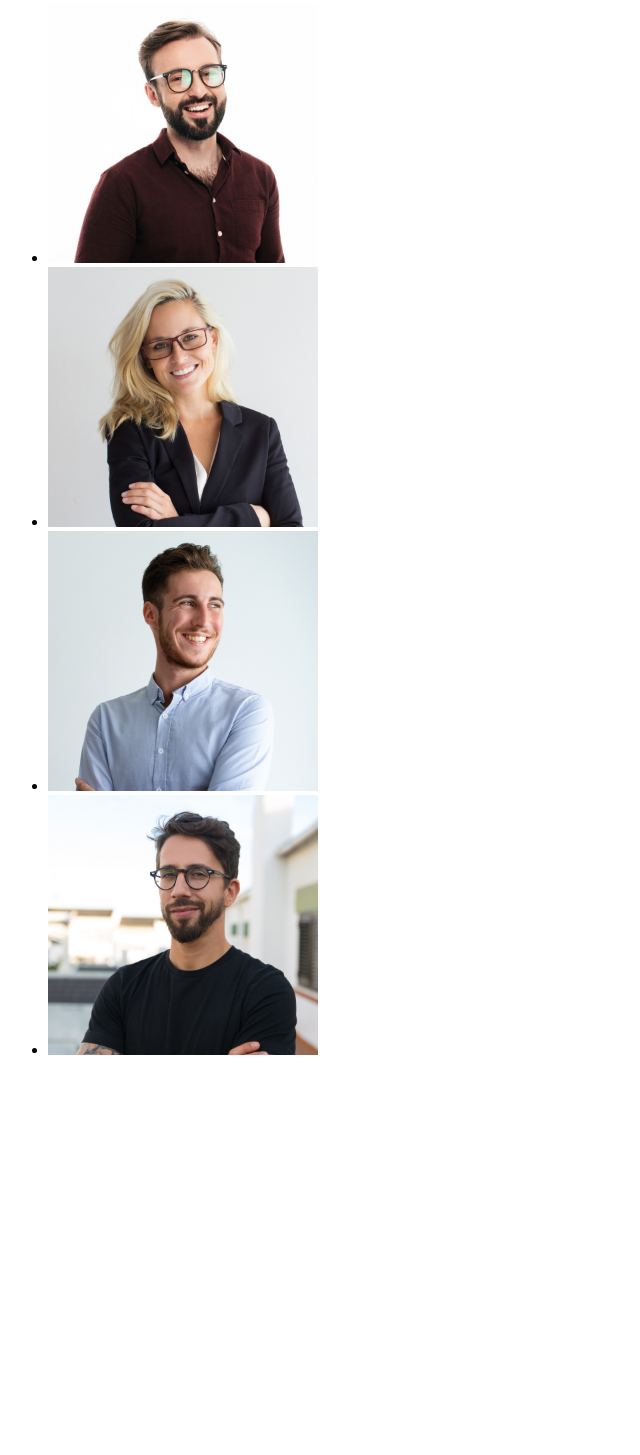
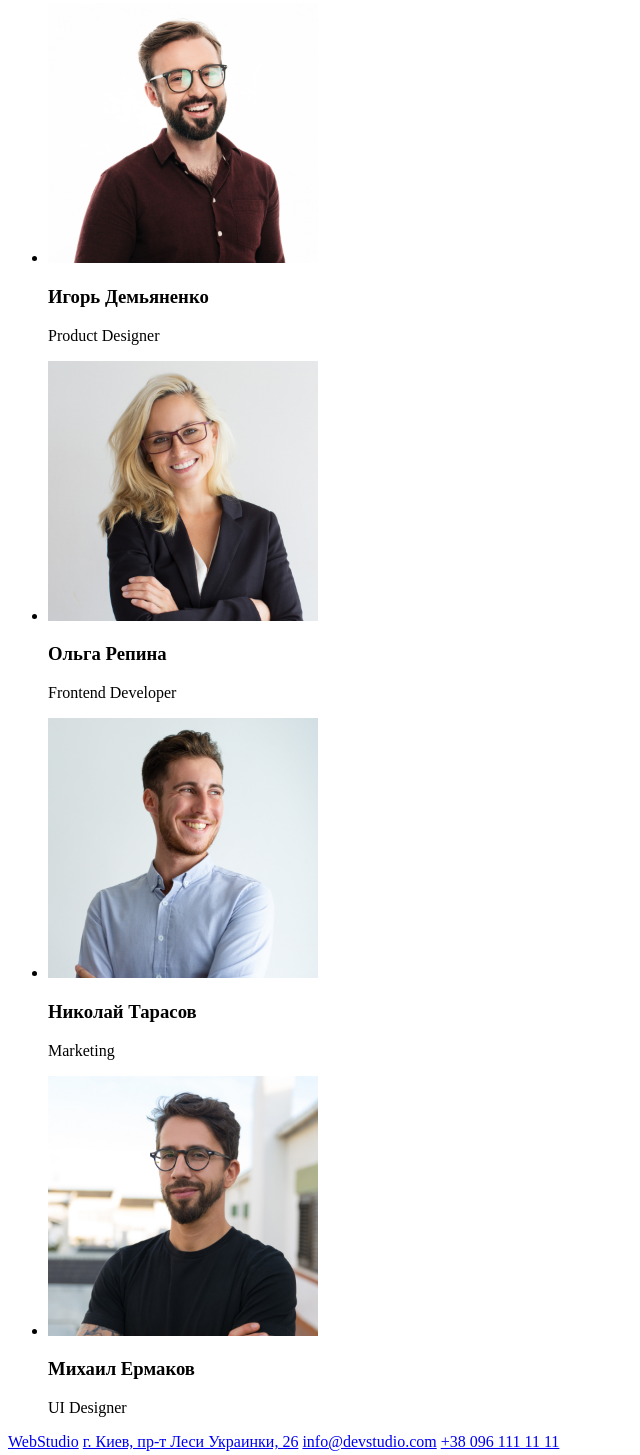
Before and after one commit to Dizik0/home-work, a plain HTML site: page index.html in a window 1280 px wide. Shown: the part 1466-2921 px from the top of the page, without its empty margins (0-640 px from the left). Before the commit the page ends 2541 px from the top, so only its background shows below. Drawn offline with Linux system fonts and the light colour scheme.

Commit message:
100%
готово

```diff
--- a/index.html
+++ b/index.html
@@ -12,7 +12,7 @@
             <a href="./"><span>Web</span>Studio</a>
             <a href="#">Студия</a>
             <a href="#">Портфолио</a>
-            <a href="#">Контакты</a>
+            <a href="#contact">Контакты</a>
         </nav>
         <a href="mailto:info@devstudio.com">info@devstudio.com</a>
         <a href="tel:+380961111111">+38 096 111 11 11</a>
@@ -51,11 +51,33 @@
     <section>
         <h2>Наша команда</h2>
         <ul>
-            <li><img src="photo/team/img-1.jpg" alt="" width="270" height="260"></li>
-            <li><img src="photo/team/img-2.jpg" alt="" width="270" height="260"></li>
-            <li><img src="photo/team/img-3.jpg" alt="" width="270" height="260"></li>
-            <li><img src="photo/team/img-4.jpg" alt="" width="270" height="260"></li>
+            <li>
+                <img src="photo/team/img-1.jpg" alt="" width="270" height="260">
+                <h3>Игорь Демьяненко</h3>
+                <p>Product Designer</p>
+            </li>
+            <li>
+                <img src="photo/team/img-2.jpg" alt="" width="270" height="260">
+                <h3>Ольга Репина</h3>
+                <p>Frontend Developer</p>
+            </li>
+            <li>
+                <img src="photo/team/img-3.jpg" alt="" width="270" height="260">
+                <h3>Николай Тарасов</h3>
+                <p>Marketing</p>
+            </li>
+            <li>
+                <img src="photo/team/img-4.jpg" alt="" width="270" height="260">
+                <h3>Михаил Ермаков</h3>
+                <p>UI Designer</p>
+            </li>
         </ul>
     </section>
+    <footer>
+        <a href="./"><span>Web</span>Studio</a>
+        <a href="https://goo.gl/maps/VjD2412M1aLJkWsU9">г. Киев, пр-т Леси Украинки, 26</a>
+        <a href="mailto:info@devstudio.com">info@devstudio.com</a>
+        <a href="tel:+380961111111" id="contact">+38 096 111 11 11</a>
+    </footer>
 </body>
 </html>
```
